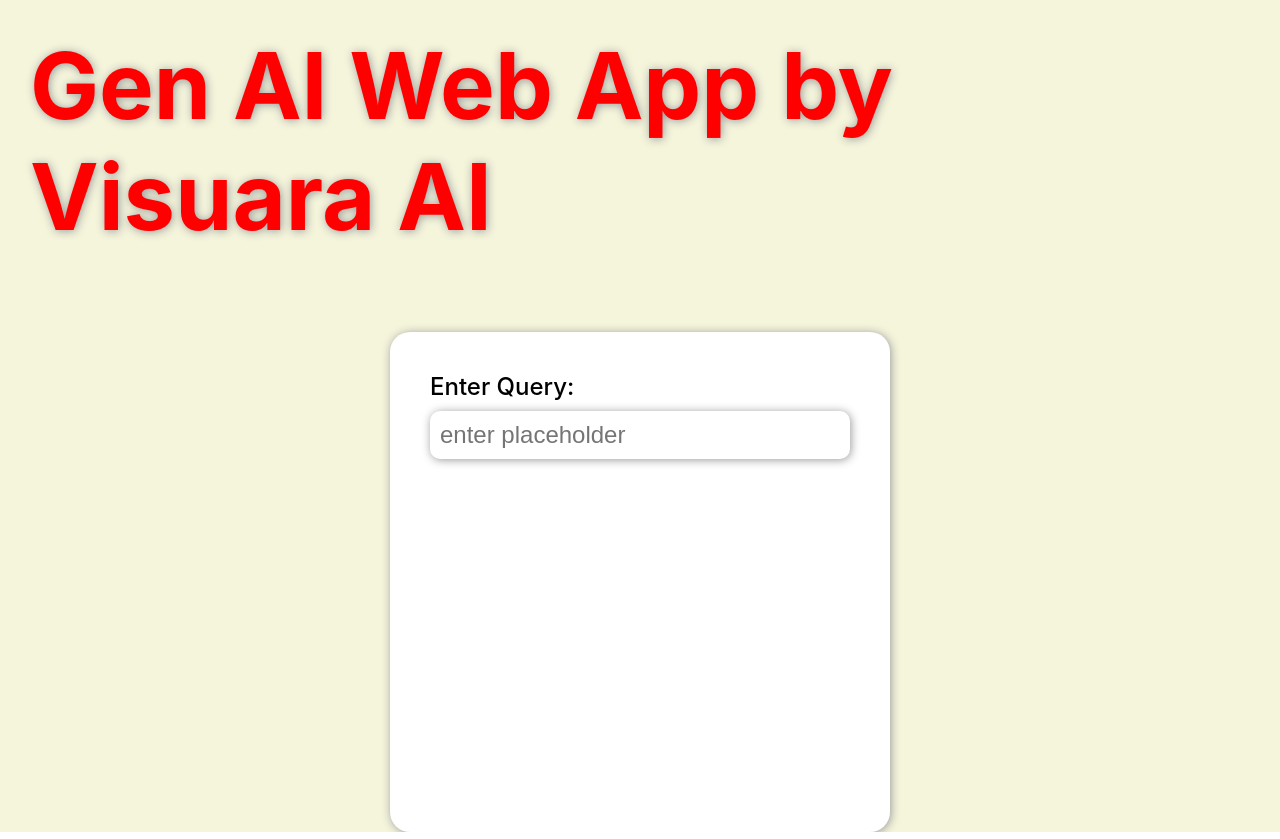
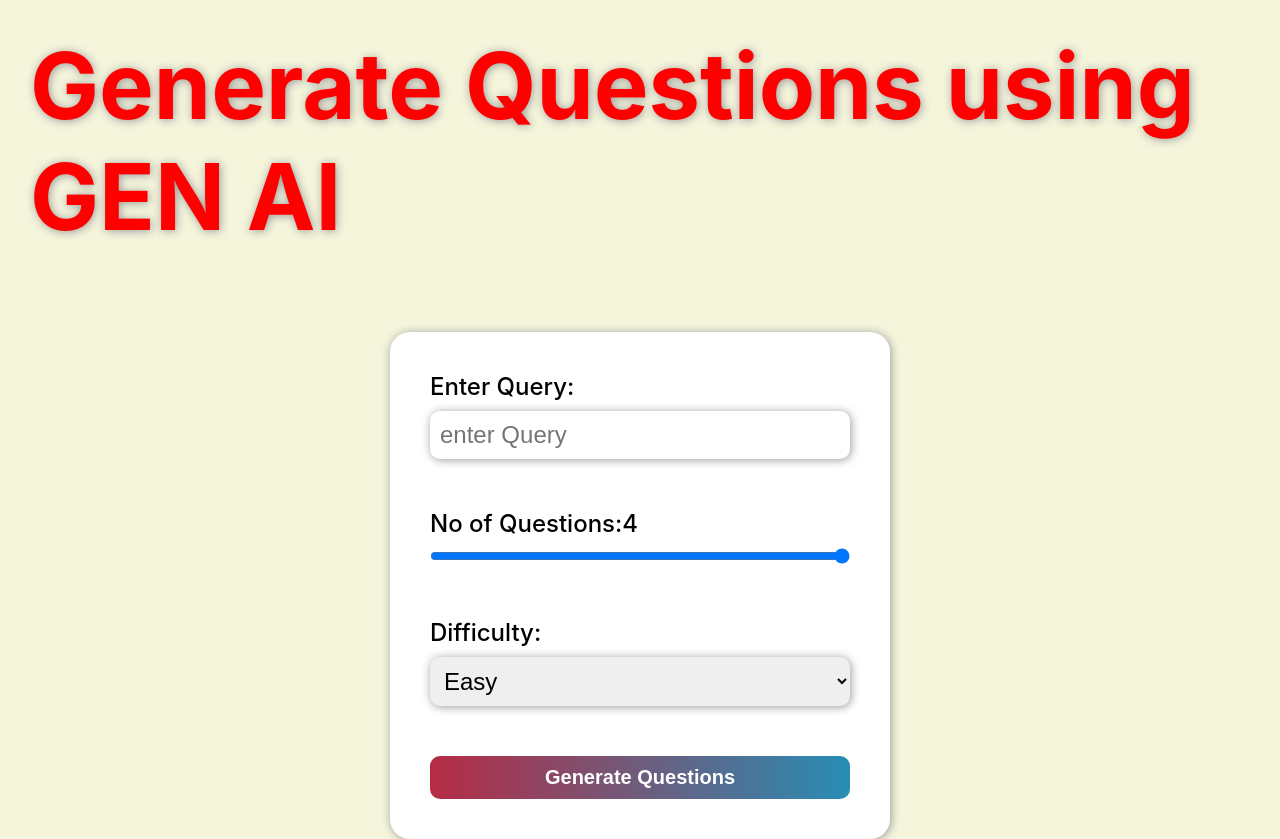
Before and after one commit to Madhumita311/gen_ai_Web-app, a React (Vite) app in the folder genai-web-app/: page / in a window 1280 px wide. Built offline with nearby package versions, Linux system fonts and the light colour scheme.

Commit message:
added openai

```diff
--- a/genai-web-app/src/App.css
+++ b/genai-web-app/src/App.css
@@ -46,3 +46,32 @@
   border-radius: 10px;
 
 }
+.questions-input{
+  width: 100%;
+
+}
+.difficulty-input{
+  font-size: 24px;
+  padding: 10px;
+  width: 100%;
+  border:none;
+  box-shadow: 1px 1px 10px #999;
+  border-radius: 10px;
+}
+.submit-button{
+  font-size: 20px;
+  padding: 10px;
+  width: 100%;
+
+  background:linear-gradient(to right,rgb(182, 43, 68),rgb(39, 141, 181));
+  color: #fff;
+  font-weight: bold;
+  border: none;
+  border-radius: 10px;
+  cursor: pointer;
+}
+.submit-button:hover {
+  background: linear-gradient(to right, rgb(39, 141, 181), rgb(182, 43, 68)); /* Slightly change gradient direction on hover */
+  transform: scale(1.05); /* Slightly increase the size of the button */
+  box-shadow: 0px 4px 10px rgba(0, 0, 0, 0.2); /* Add a shadow effect */
+}
--- a/genai-web-app/src/App.jsx
+++ b/genai-web-app/src/App.jsx
@@ -1,22 +1,116 @@
-import { useState } from 'react'
-import reactLogo from './assets/react.svg'
-import viteLogo from '/vite.svg'
+import { useState } from 'react';
 import './App.css'
+import OpenAI from "openai"
+function App() {
+  const[query,setQuery] = useState("")
+  const[noOfQuestion,setNoOfQuestions] = useState(4)
+  const[difficulty,setDifficulty] = useState("")
+  // const [questions,setQuestions]=useState([])
+  const [generatedQuestions,setGeneratedQuestions]=useState([]);
+  const handleQueryInputChange=(e)=>{
+    setQuery(e.target.value)
+  };
+  const handleNoOfQuestionsInputChange=(e)=>{
+    setNoOfQuestions(e.target.value)
+  };
+  const handleDifficultyInputChange=(e)=>{
+    setDifficulty(e.target.value)
+  };
+  const[isLoading,setISLoading] = useState(false);
 
-function App() {
+  const createQuestionsWithOpenAIApi = async () => {
+    setIsLoading(true);
+
+    const promptMessage = `Generate ${noOfQuestion} ${difficulty} questions with 4 options in an array format on the topic: ${query}.
+
+    Each question should be structured in JSON format with the following keys:
+      - "question": The text of the question.
+      - "options": An array of 4 options, each option as a string.
+      - "correct_option": The correct option (must match one of the options).
+      - "difficulty": The difficulty level of the question ("easy", "medium", or "hard").
+
+    Output the result as an array of JSON objects with the structure described. Don't put anything else. Only valid Array.
+
+    Example format:
+    [
+      {
+        "question": "What is the capital of France?",
+        "options": ["Paris", "London", "Berlin", "Rome"],
+        "correct_option": "Paris",
+        "difficulty": "easy"
+      }
+    ]`;
+
+    const openai = new OpenAI({
+        apiKey: import.meta.env.VITE_OPENAI_API_KEY,
+        dangerouslyAllowBrowser: true,
+    });
+
+    try {
+        const chatCompletion = await openai.chat.completions.create({
+            messages: [
+                { role: "system", content: "You are a helpful assistant.", },
+                { role: "user", content: promptMessage, },
+            ],
+            model: "gpt-4o-mini",
+        });
+
+        setIsLoading(false);
+
+        const response = chatCompletion?.choices[0].message?.content;
+        // const jsonOutput = JSON.parse(response);
+        // console.log(questions);
+        setNoOfQuestions(generatedQuestions);
+
+    } catch (error) {
+        console.error(error);
+        setIsLoading(false);
+        setNoOfQuestions([]);
+    }
+};
+
+const handleSubmit = (e) => {
+    e.preventDefault();
+    createQuestionsWithOpenAIApi();
+};
+
+  // const handleSubmit=(e)=>{
+  //   e.preventDefault()
+  //   console.log(query)
+  //   console.log(noOfQuestion)
+  //   console.log(difficulty)
+  // }
   return (
    <div className='main-container'>
 
-<h1>Gen AI Web App by Visuara AI</h1>
+<h1>Generate Questions using GEN AI</h1>
 <div className='form-container'>
   <div>
     <label>Enter Query:</label>
     <input type='text'
-    className='query-input' placeholder="enter placeholder"/>
+    className='query-input' placeholder="enter Query"
+    onChange={handleQueryInputChange}/>
   </div>
+  <div>
+    <label>No of Questions:{noOfQuestion}</label>
+    <input type='range'
+    min={1} max={10}
+
+    className='questions-input' onChange={handleNoOfQuestionsInputChange}
+    placeholder='Enter Query'/>
+
+  </div><div>
+  <label>Difficulty:</label>
+  <select className='difficulty-input' onChange={handleDifficultyInputChange}>
+    <option value="easy">Easy</option>
+    <option value="medium">Medium</option>
+    <option value='hard'>Hard</option>
+  </select>
+  </div>
+  <button className='submit-button'onClick={handleSubmit}>Generate Questions</button>
 </div>
-   </div>
+</div>
   );
 }
 
-export default App
+export default App;
```
Also changed, not shown: genai-web-app/package.json (+6 -1 lines), 2 other files (tests, documents, lock files or other folders).
